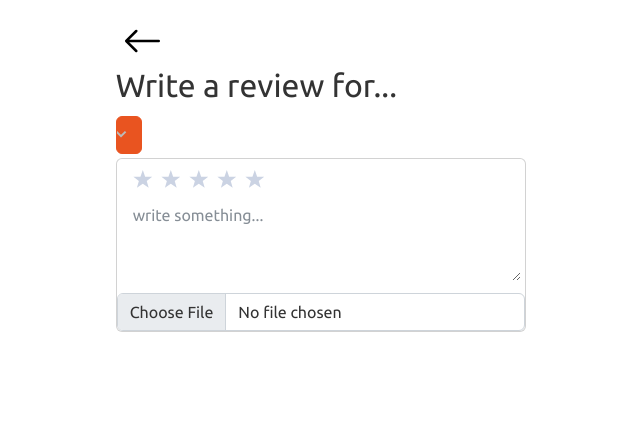
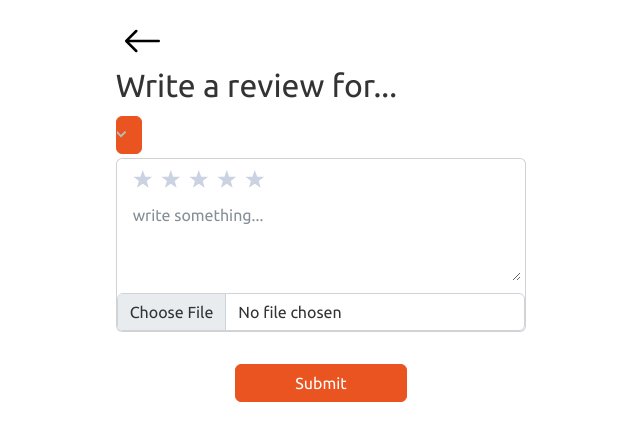
Before and after one commit to agiledev-students-spring2023/final-project-willeats, a React (Create React App) app in the folder front-end/: page /usercreatereview in a window 1280 px wide. Shown: the top 440 px of the page, without its empty margins (319-959 px from the left). Built offline with nearby package versions, Linux system fonts and the light colour scheme.

Commit message:
add sbumit button

```diff
--- a/front-end/src/components/createReview/createReviewPage.js
+++ b/front-end/src/components/createReview/createReviewPage.js
@@ -86,6 +86,10 @@ function CreateReviewPage(){
                         {itemList.length > 0 && <button type="button" className="btn btn-warning btn-sm m-1" onClick={handleAddMore}>Add review</button>}
                         {reviewed.length > 1 && <button type="button" className="btn btn-danger btn-sm m-1" onClick={handleDelete}>Delete review</button>}
                     </div>
+                    <div className='d-grid gap-2 col-5 mx-auto mt-3'>
+                        {/* handle save */}
+                        <button type="button" className="btn btn-primary">Submit</button>
+                    </div>
                 </div>
                 <div className='col'>
 
```
